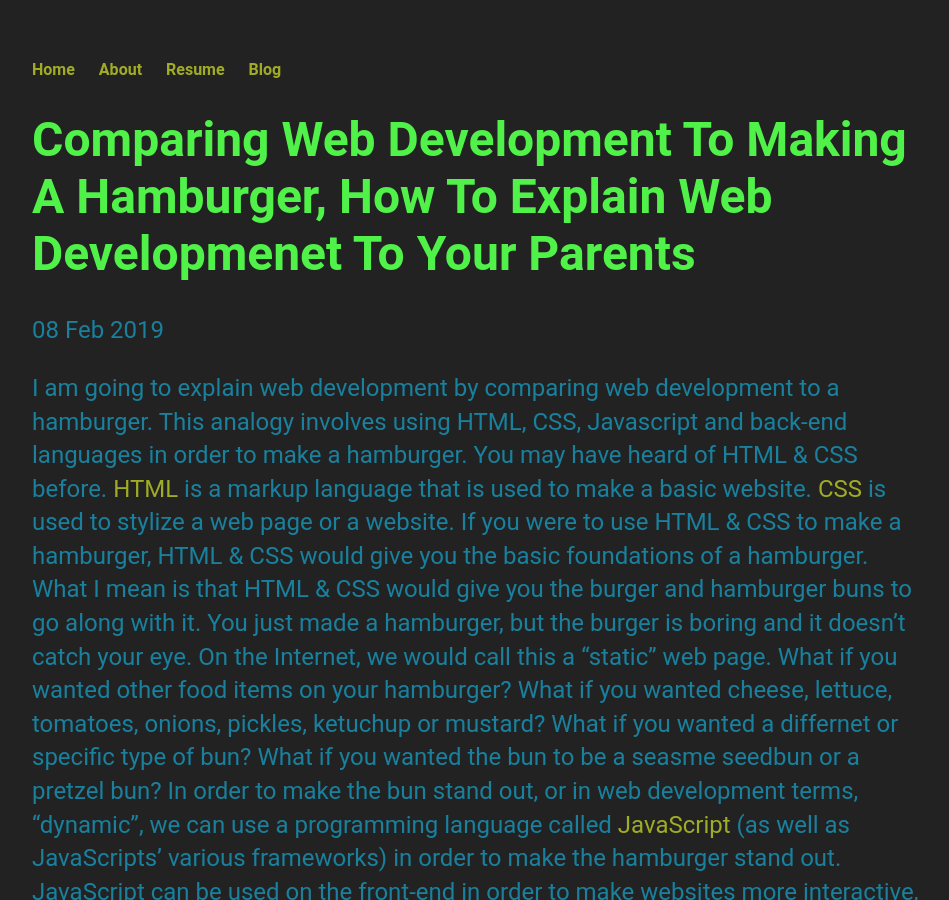
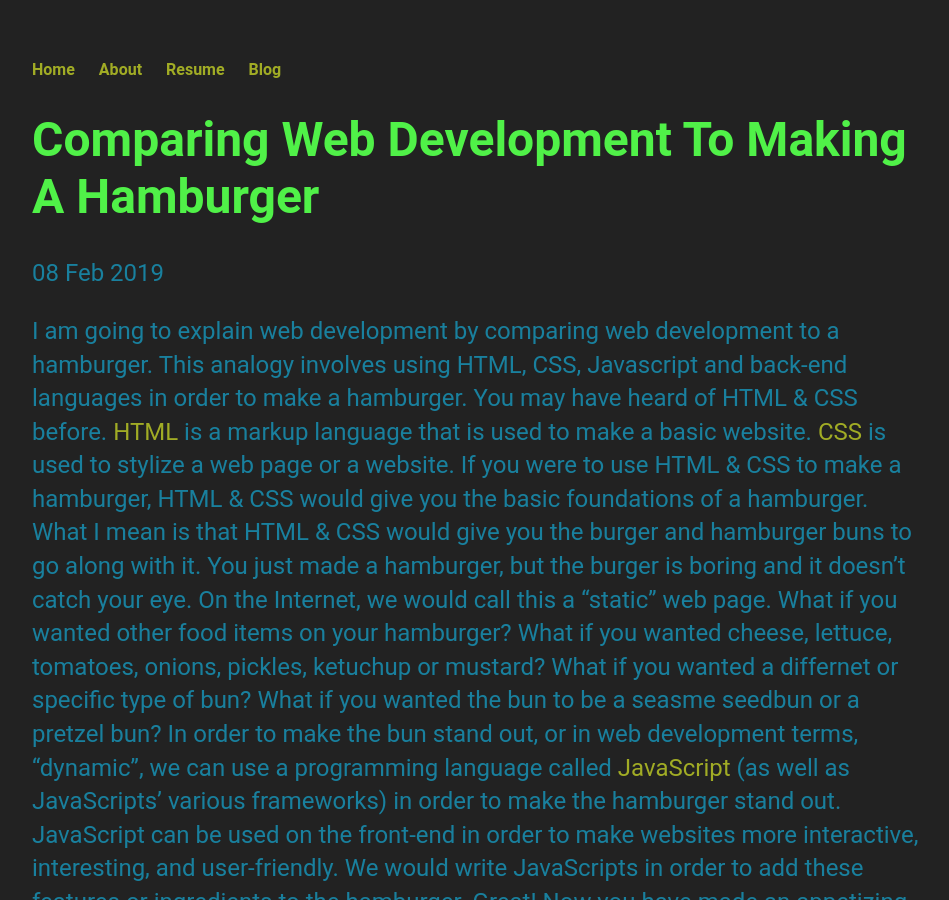
Before and after one commit to acow19/acow19.github.io, a Jekyll site: the page built from _posts/2019-2-8-comparing-web-development-to-a-hamburger-analogy.md, in a window 1280 px wide and 900 px high. Shown: the whole window, without its empty margins (160-1109 px from the left). Built offline with Jekyll 4.4.1, drawn with Linux system fonts in a browser that asks for light colours.

Commit message:
Update 2019-2-8-comparing-web-development-to-a-hamburger-analogy.md
Made title of blog post shorter in order to make it look better when listed on the list of blog posts on the blog page

```diff
--- a/_posts/2019-2-8-comparing-web-development-to-a-hamburger-analogy.md
+++ b/_posts/2019-2-8-comparing-web-development-to-a-hamburger-analogy.md
@@ -1,6 +1,6 @@
 ---
 layout: post
-title: "Comparing Web Development To Making A Hamburger, How To Explain Web Developmenet To Your Parents"
+title: "Comparing Web Development To Making A Hamburger"
 date: 2019-2-8
 ---
 
```
